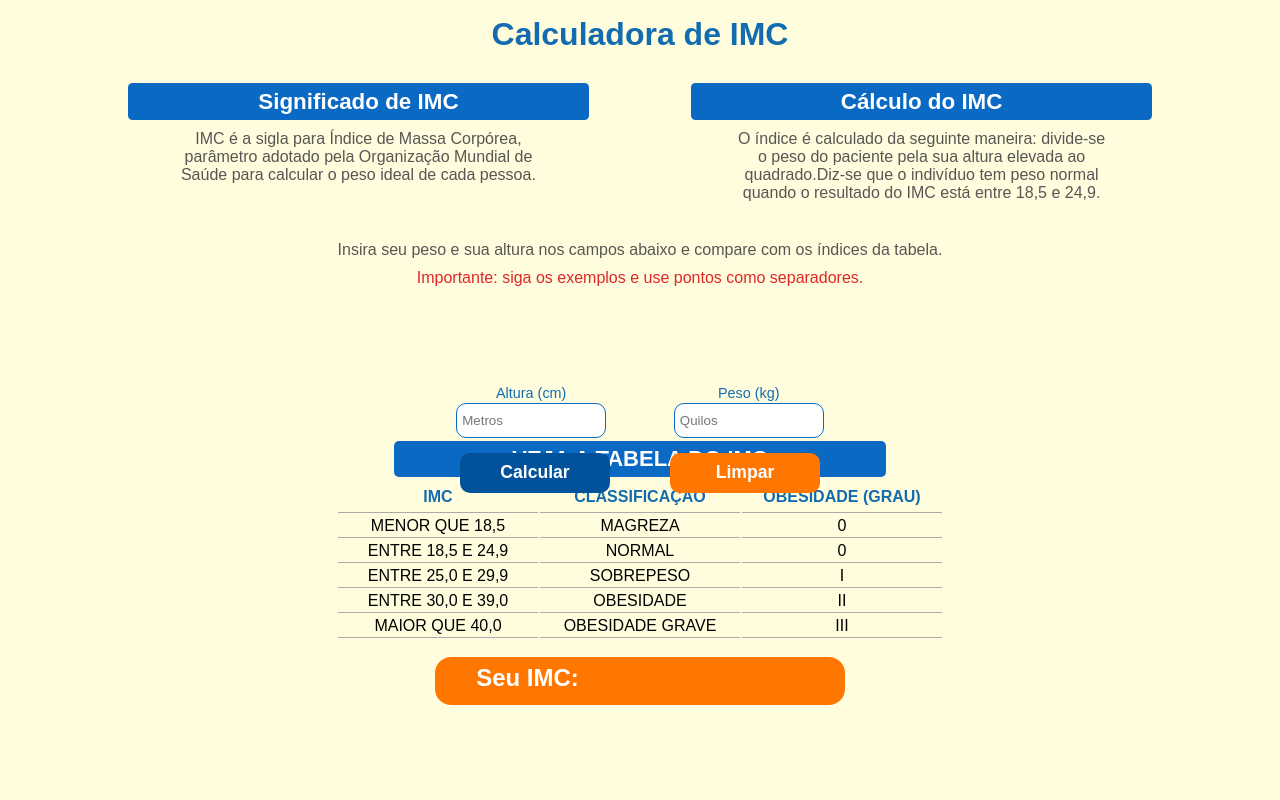
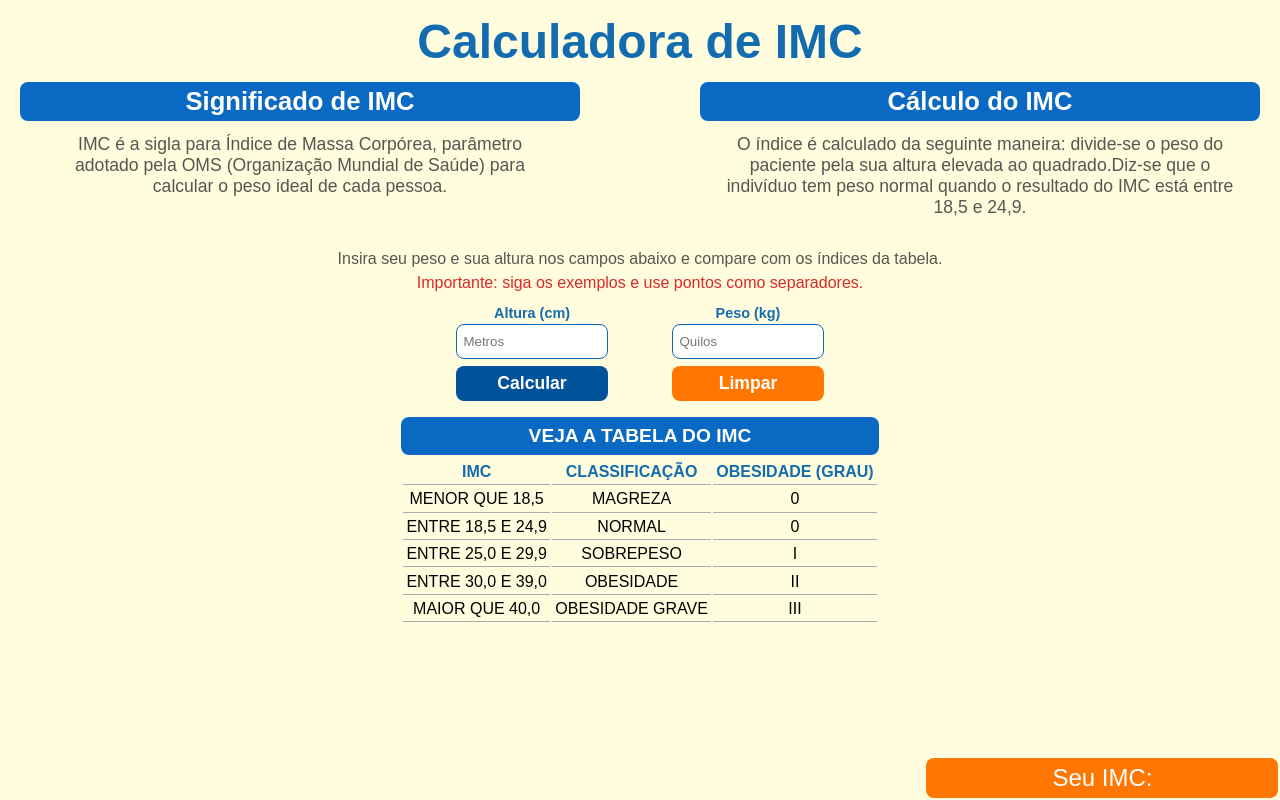
Before and after one commit to PYuriDuarte/calculadora-imc, a plain HTML site: page index.html in a window 1280 px wide. Drawn offline with Linux system fonts and the light colour scheme.

Commit message:
finalização

```diff
--- /dev/null
+++ b/css/midiaQuery.css
@@ -0,0 +1,95 @@
+@media screen and (max-width:1024px){
+  .head{
+    gap: 3rem;
+  }
+  .details h2{
+    width: 28rem;
+  }
+  .details p{
+    font-size: 1rem;
+  }
+}
+@media screen and (max-width:768px){
+  .head{
+    gap: 2rem;
+  }
+  .details h2{
+    width: 20rem;
+  }
+  .details p span{
+    display: none;
+  }
+  .telaMenor{
+    display: inline !important;
+  }
+}
+@media screen and (max-width:425px){
+  h1{
+    font-size: 2rem;
+  }
+  .head{
+    gap: .2rem;
+  }
+  .details h2{
+    font-size: 1.2rem;
+    width: 12rem;
+  }
+  .details h2 span{
+    display: none;
+  }
+  .details p{
+    font-size: .8rem;
+  }
+  p{
+    max-width: 20rem;
+    font-size: .8rem;
+  }
+}
+@media screen and (max-width:375px){
+  h1{
+    font-size: 2rem;
+  }
+  .head{
+    gap: .2rem;
+  }
+  .details h2{
+    font-size: 1rem;
+    width: 10rem;
+  }
+  .details p{
+    font-size: .7rem;
+  }
+  p{
+    max-width: 20rem;
+    font-size: .7rem;
+  }
+  .divF, .divB{
+    gap: 2rem;
+  }
+}
+@media screen and (max-width:320px){
+  .details h2{
+    font-size: 1rem;
+    width: 9rem;
+  }
+  .details p{
+    font-size: .7rem;
+  }
+  p{
+    max-width: 18rem;
+    font-size: .7rem;
+  }
+  form{
+    gap: .4rem;
+  }
+  .divF, .divB{
+    gap: 1rem;
+  }
+  .altura, .peso{
+    font-size: .8rem;
+  }
+  input, #submit, #clear{
+    width: 9rem;
+    height: 2rem;
+  }
+}
--- /dev/null
+++ b/css/template.css
@@ -0,0 +1,151 @@
+*{
+  margin: 0;
+  padding: 0;
+  font-family: Arial, Helvetica, sans-serif;
+  box-sizing: border-box;
+  /* font-size: 62.5%; */
+}
+body{
+  display: flex;
+  flex-direction: column;
+  align-items: center;
+  justify-content: center;
+  text-align: center;
+  background-color: #fffddd;
+}
+p{
+  color: rgb(89,85,82);
+}
+h1{
+  color: #136cb0;
+  font-size: 3rem;
+  margin: .9rem 0 .8rem;
+}
+.head{
+  display: flex;
+  justify-content: space-around;
+  flex-direction: row;
+  gap: 5rem;
+}
+.details{
+  display: flex;
+  align-items: center;
+  justify-content: space-between;
+  flex-direction: column;
+  max-width: 40%;
+  height: 100%;
+  flex: 50%;
+}
+.details h2{
+  width: 35rem;
+  background: #0a69c2;
+  color: #fff;
+  font-weight: bold;
+  font-size: 1.6rem;
+  border-radius: .5rem;
+  padding: 0.3rem 0;
+}
+.details p{
+  font-size: 1.1rem;
+  margin: .8rem 0 2rem;
+}
+header{
+  display: flex;
+  flex-direction: column;
+  align-items: center;
+}
+form{
+  display: flex;
+  gap: .4rem;
+  flex-direction: column;
+  align-items: center;
+  text-align: center;
+}
+.divF, .divB{
+  display: flex;
+  justify-content: center;
+  align-items: center;
+  gap: 4rem;
+}
+.altura, .peso{
+  display: flex;
+  flex-direction: column;
+  gap: .2rem;
+  color: #136cb0;
+  font-size: 0.9rem;
+}
+label{
+  font-weight: bold;
+}
+input{
+  width: 9.5rem;
+  height: 2.2rem;
+  border-radius: .5rem;
+  border: 1.5px solid #0a69c2;
+  outline: none;
+  padding: 0 0 0 .4rem;
+}
+input[type=number]::-webkit-inner-spin-button,
+input[type=number]::-webkit-outer-spin-button {
+  appearance: none;
+  margin: 0;
+}
+#submit, #clear{
+  font-size: 1.1em;
+  font-weight: bold;
+  width: 9.5rem;
+  height: 2.2rem;
+  border-radius: .5rem;
+  color: #fff;
+  border: none;
+  cursor: pointer;
+}
+#submit{
+  background: #01519b;
+}
+#clear{
+  background: #ff7700;
+}
+#submit:hover{
+  background: #0a69c2;
+}
+#clear:hover{
+  background: #f48320;
+}
+.topoTabela{
+  background: #0a69c2;
+  margin: 1rem 0 .2rem;
+  color: #fff;
+  font-size: 1.2rem;
+  font-weight: bold;
+  border-radius: .5rem;
+  padding: .5rem 0;
+}
+th{
+  color: #136cb0;
+}
+td, th{
+  border-bottom: 1px solid rgb(171, 171, 171);
+  padding: .2rem;
+}
+#resultado{
+  position: fixed;
+  bottom: .1rem;
+  right: .1rem;
+  height: 2.5rem;
+  width: 22rem;
+  display: flex;
+  align-items: center;
+  justify-content: center;
+  text-align: center;
+  background: #ff7700;
+  border-radius: .5rem;
+  transition: all .5s ease;
+}
+#resultado p{
+  font-size: 1.5rem;
+  color: #fff;
+}
+#result{
+  font-weight: bold;
+}
--- a/index.html
+++ b/index.html
@@ -4,8 +4,8 @@
   <meta charset="UTF-8">
   <meta http-equiv="X-UA-Compatible" content="IE=edge">
   <meta name="viewport" content="width=device-width, initial-scale=1.0">
-  <link rel="stylesheet" href="./css/style.css">
-  <link rel="stylesheet" href="./css/midiaQ.css">
+  <link rel="stylesheet" href="./css/template.css">
+  <link rel="stylesheet" href="./css/midiaQuery.css">
   <title>IMC</title>
 </head>
 <body>
@@ -15,26 +15,26 @@
 
     <div class="head">
 
-      <div class="sign">
-        <h2>Significado de IMC</h2>
-        <p>IMC é a sigla para Índice de Massa Corpórea, parâmetro adotado pela <span>Organização Mundial de Saúde</span><span class="telaMenor">OMS</span> para calcular o peso ideal de cada pessoa.</p>
+      <div class="details sign">
+        <h2>Significado <span>de IMC</span></h2>
+        <p>IMC é a sigla para Índice de Massa Corpórea, parâmetro adotado pela <span class="telaMenor">OMS </span><span>(Organização Mundial de Saúde)</span> para calcular o peso ideal de cada pessoa.</p>
       </div>
 
-      <div class="imc">
-        <h2>Cálculo do IMC</h2>
+      <div class="details imc">
+        <h2>Cálculo <span>do IMC</span></h2>
         <p>O índice é calculado da seguinte maneira: divide-se o peso do paciente pela sua altura elevada ao quadrado.<span>Diz-se que o indivíduo tem peso normal quando o resultado do IMC está entre 18,5 e 24,9.</span></p>
       </div>
 
     </div>
 
     <p>Insira seu peso e sua altura nos campos abaixo e compare com os índices da tabela.</p>
-    <p style="color: rgb(222, 40, 40);" class="aviso">Importante: siga os exemplos e use pontos como separadores.</p>
+    <p style="color: rgb(222, 40, 40); margin: .4rem 0 .8rem;" class="aviso">Importante: siga os exemplos e use pontos como separadores.</p>
 
   </header>
 
   <main>
-    <div class="dados">
-      <div>
+    <form>
+      <div class="divF">
         <div class="altura">
           <label for="a">Altura (cm)</label>
           <input placeholder="Metros" type="number" id="a" autocomplete="off" onfocus="this.value='';" required>
@@ -46,16 +46,14 @@
         </div>
       </div>
 
-      <div>
-        <button type="button" class="calc" id="submit">Calcular</button>
+      <div class="divB">
+        <button type="button" id="submit">Calcular</button>
 
-        <button type="button" class="limp" id="clear">Limpar</button>
+        <button type="button" id="clear">Limpar</button>
       </div>
-    </div>
+    </form>
 
-    <div class="topoTabela">
-      <p>VEJA A TABELA DO IMC</p>
-    </div>
+    <p class="topoTabela">VEJA A TABELA DO IMC</p>
 
     <table>
       <tr id="result_calc1">
@@ -92,7 +90,7 @@
   </main>
 
   <div id="resultado">
-    <p>Seu IMC:<span id="result"></span></p>
+    <p>Seu IMC: <span id="result"></span></p>
   </div>
 
   <script src="script.js"></script>
```
